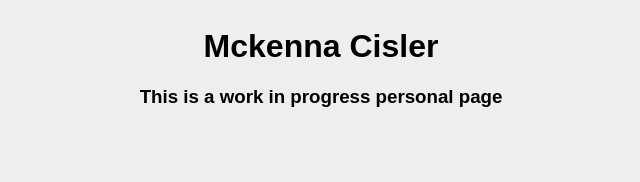
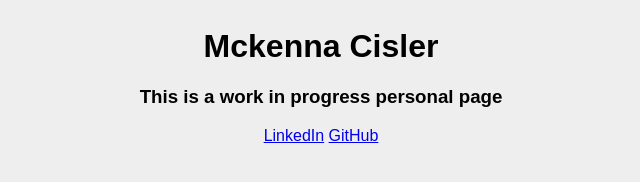
Before and after one commit to MckennaCisler/mckennacisler.github.io, a plain HTML site: page index.html in a window 1280 px wide. Shown: the whole page, without its empty margins (319-959 px from the left). Drawn offline with Linux system fonts and the light colour scheme.

Commit message:
Add external links

```diff
--- a/index.html
+++ b/index.html
@@ -9,5 +9,9 @@
 
 </head><body>
   <div id="header"><h1>Mckenna Cisler</h1></div>
-  <div id="middle"><h3>This is a work in progress personal page</h3></div>
+  <div id="middle">
+  <h3>This is a work in progress personal page</h3>
+  <p><a href="www.linkedin.com/in/mckenna-cisler">LinkedIn</a>
+  <a href="https://github.com/MckennaCisler">GitHub</a></p>
+  </div>
 </body></html>
```
